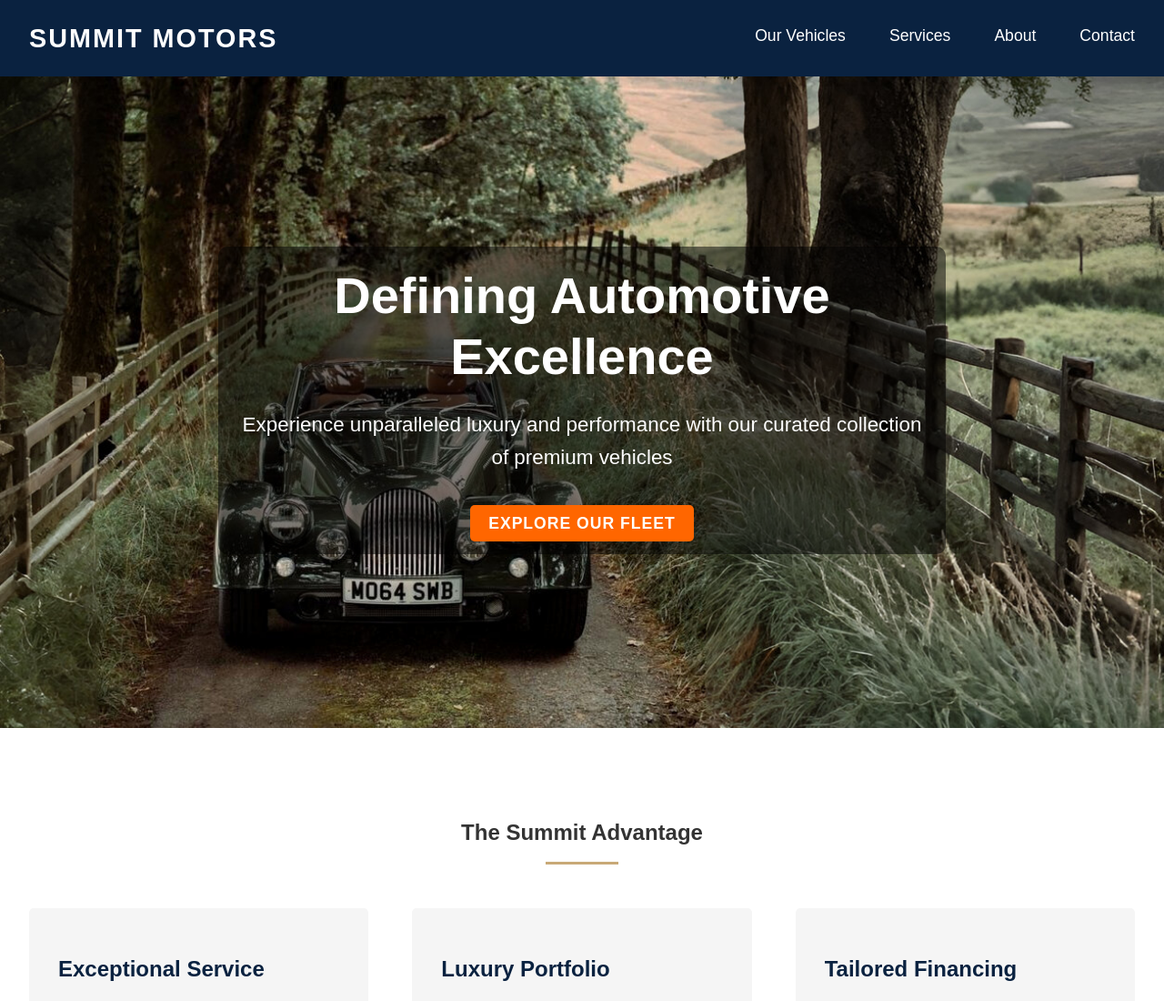
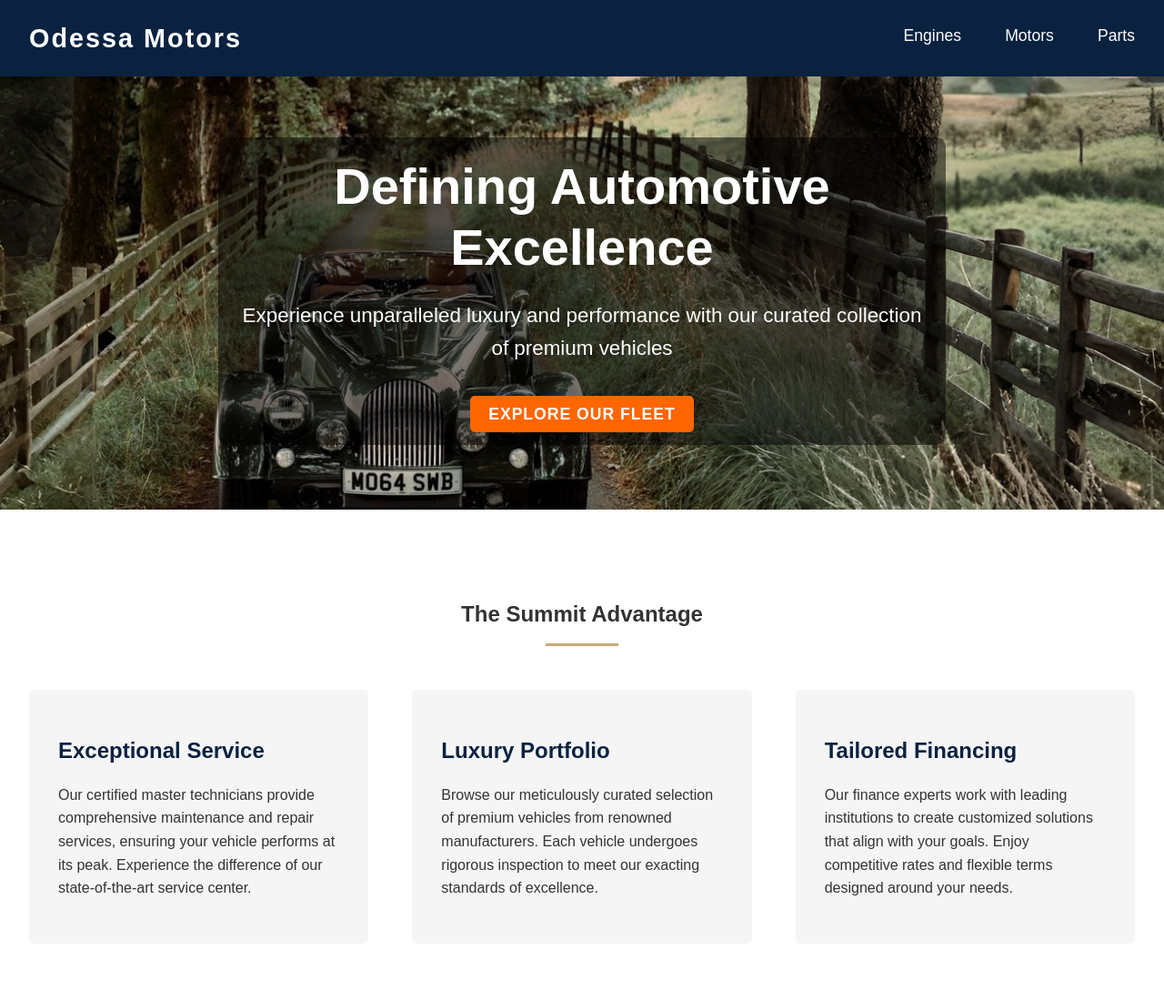
Before and after one commit to oldwestsolutions/OdessaMotors, a plain HTML site: page index.html in a window 1280 px wide. Shown: the top 1100 px of the page at 91% size. Drawn offline with Linux system fonts and the light colour scheme.

Commit message:
Update index.html

```diff
--- a/index.html
+++ b/index.html
@@ -69,7 +69,7 @@
         }
 
         .hero {
-            height: 60vh;
+            height: 90vh;
             background-image: linear-gradient(rgba(10,34,64,0.7), rgba(10,34,64,0.7)), url('/api/placeholder/1400/800');
             background-size: cover;
             background-position: center;
@@ -327,17 +327,16 @@
 <body>
     <header>
         <nav>
-            <div class="logo">SUMMIT MOTORS</div>
+            <div class="logo">Odessa Motors</div>
             <div class="nav-links">
-                <a href="#vehicles">Our Vehicles</a>
-                <a href="#features">Services</a>
-                <a href="#about">About</a>
-                <a href="#contact">Contact</a>
+                <a href="#vehicles">Engines</a>
+                <a href="#features">Motors</a>
+                <a href="#about">Parts</a>
             </div>
         </nav>
     </header>
 
-<section class="hero" style="background-image: url('Homepageimage.jpg'); background-size: cover; background-position: center; height: 100vh; color: white; display: flex; align-items: center; justify-content: center;">
+<section class="hero" style="background-image: url('Homepageimage.jpg'); background-size: cover; background-position: center; height: 70vh; color: white; display: flex; align-items: center; justify-content: center;">
     <div class="hero-content" style="text-align: center; background: rgba(0, 0, 0, 0.5); padding: 20px; border-radius: 10px;">
         <h1>Defining Automotive Excellence</h1>
         <p>Experience unparalleled luxury and performance with our curated collection of premium vehicles</p>
```
